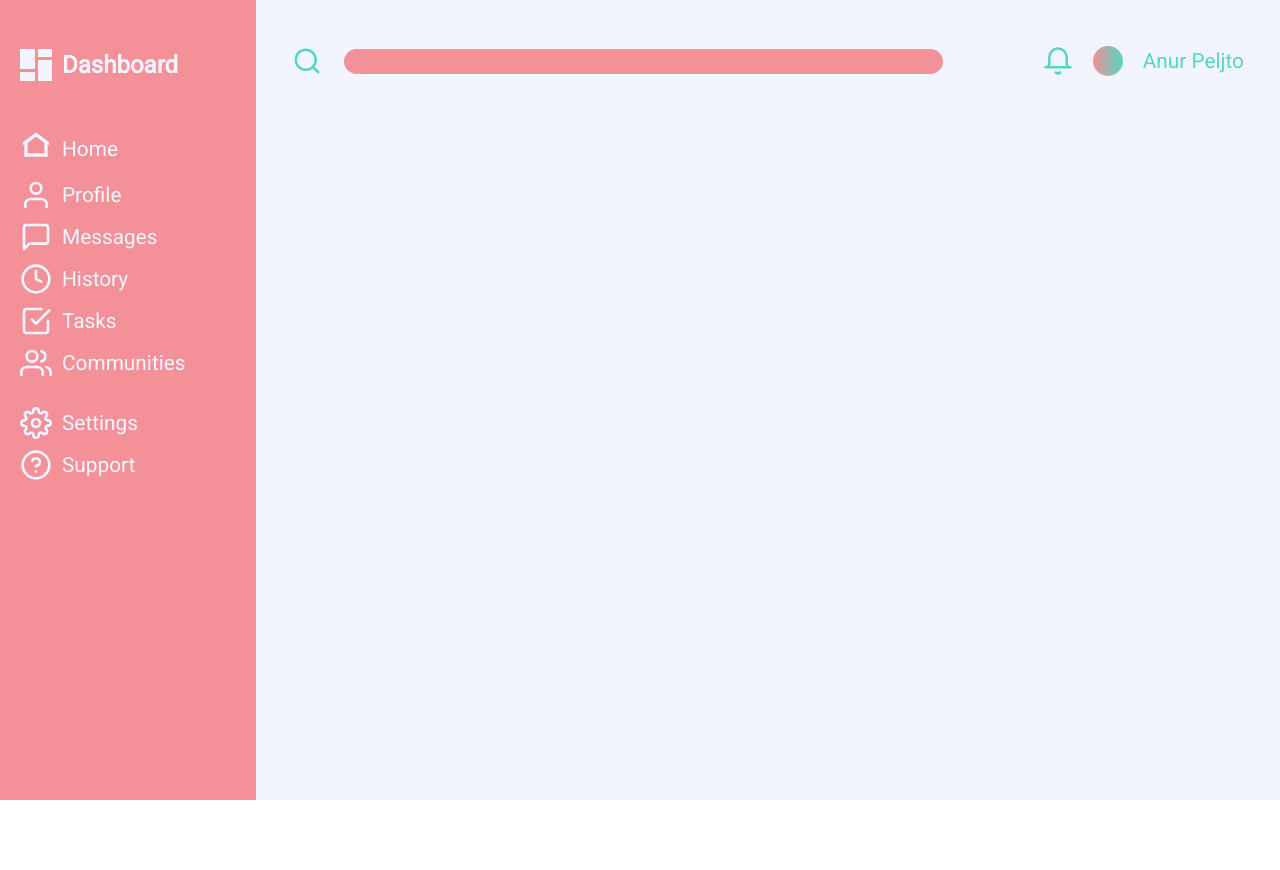
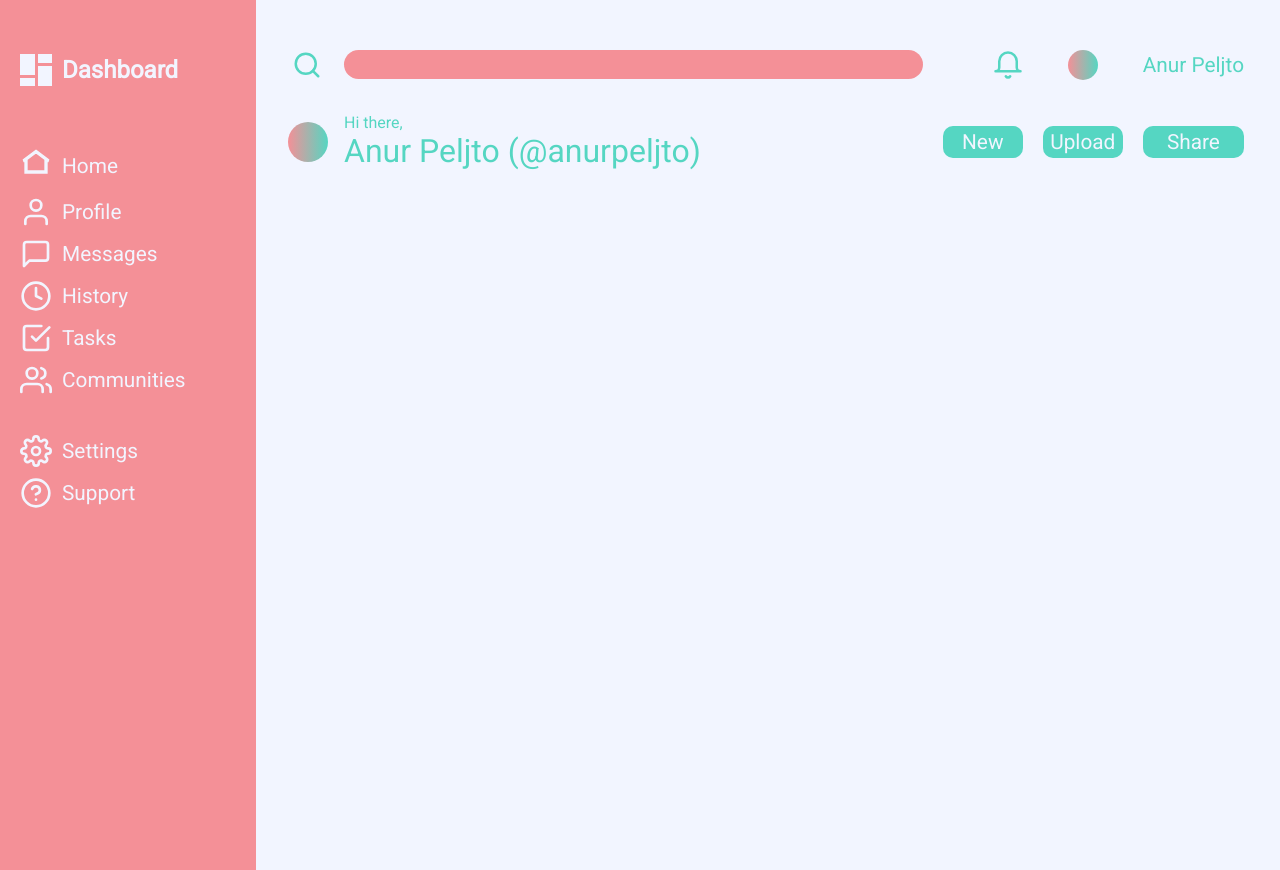
Before and after one commit to anurpeljto/admin_dashboard, a plain HTML site: page index.html in a window 1280 px wide. Before the commit the page ends 800 px from the top, so only its background shows below. Drawn offline with Linux system fonts and the light colour scheme.

Commit message:
Finish creating header

```diff
--- a/index.html
+++ b/index.html
@@ -47,15 +47,25 @@
         <div class="header">
             <svg id="lupa"xmlns="http://www.w3.org/2000/svg" width="30" height="30" viewBox="0 0 24 24" fill="none" stroke="#55D6C2" stroke-width="2" stroke-linecap="round" stroke-linejoin="round"><circle cx="11" cy="11" r="8"></circle><line x1="21" y1="21" x2="16.65" y2="16.65"></line></svg>
             <div class="search-box"></div>
-            <div class="empty"></div>
+            <!-- <div class="empty"></div> -->
             <!-- <div class="svg-here"></div> -->
-            <svg xmlns="http://www.w3.org/2000/svg" width="30" height="30" viewBox="0 0 24 24" fill="none" stroke="#55D6C2" stroke-width="2" stroke-linecap="round" stroke-linejoin="round"><path d="M22 17H2a3 3 0 0 0 3-3V9a7 7 0 0 1 14 0v5a3 3 0 0 0 3 3zm-8.27 4a2 2 0 0 1-3.46 0"></path></svg>
+            <svg id="bell" xmlns="http://www.w3.org/2000/svg" width="30" height="30" viewBox="0 0 24 24" fill="none" stroke="#55D6C2" stroke-width="2" stroke-linecap="round" stroke-linejoin="round"><path d="M22 17H2a3 3 0 0 0 3-3V9a7 7 0 0 1 14 0v5a3 3 0 0 0 3 3zm-8.27 4a2 2 0 0 1-3.46 0"></path></svg>
             <!-- <div class="picture"></div> -->
             <div class="gradient-profile"></div>
             <div class="name">
                 <span class="sidebar-item" style="color:#55d6c2">Anur Peljto</span>
             </div>
 
+            <div class="gradient-profile" id="biggerprofile"></div>
+            <div class="greeting">
+                <span style="color: #55d6c2;">Hi there,</span>
+                <span class="sidebar-item" style="color:#55d6c2; font-size: 2em;">Anur Peljto (@anurpeljto)</span>
+            </div>
+            <div class="buttons"><span class="sidebar-item">New</span></div>
+            <div class="buttons"><span class="sidebar-item">Upload</span></div>
+            <div class="buttons" id="lastbutton"><span class="sidebar-item">Share</span></div>
+        </div>
+
         </div>
 
 </body>
--- a/styles.css
+++ b/styles.css
@@ -132,7 +132,7 @@ span, h2 {
 .header {
     padding: 1em;
     display: grid;
-    grid-template-columns: 2em 2fr 0.2fr repeat(3, auto);
+    grid-template-columns: 2em 2fr repeat(3, auto);
     grid-template-rows: 1fr 1fr;
     align-items: center;
     gap: 20px;
@@ -151,4 +151,40 @@ span, h2 {
     background: rgb(244,144,151);
     background: linear-gradient(90deg, rgba(244,144,151,1) 0%, rgba(85,214,194,1) 100%);
     border-radius: 15px;
+    justify-self: center;
 }
+
+.buttons{
+    display: grid;
+    height: 2rem;
+    width: 5rem;
+    background-color: #55d6c2;
+    border-radius: 10px;
+    justify-self: center;
+    justify-content: center;
+}
+
+#bell{
+    justify-self: right;
+}
+
+#lastbutton{
+    justify-self: left;
+    width: 100%;
+}
+
+#biggerprofile{
+    height:40px;
+    width: 40px;
+    border-radius: 20px;
+}
+
+.name{
+    justify-content: left;
+}
+
+.greeting{
+    display: grid;
+    grid-template-columns: 1fr;
+    grid-template-rows: 0.5fr 1fr;
+}
```
